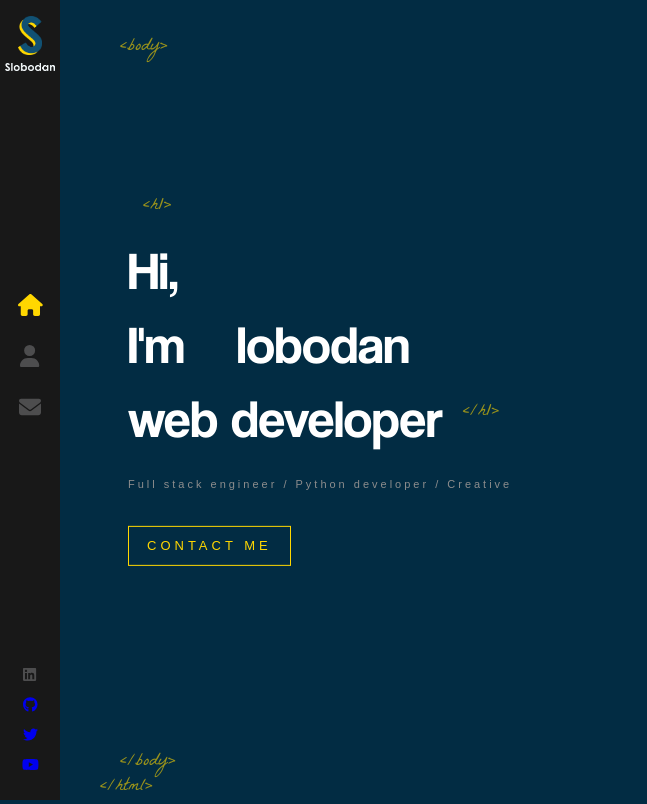
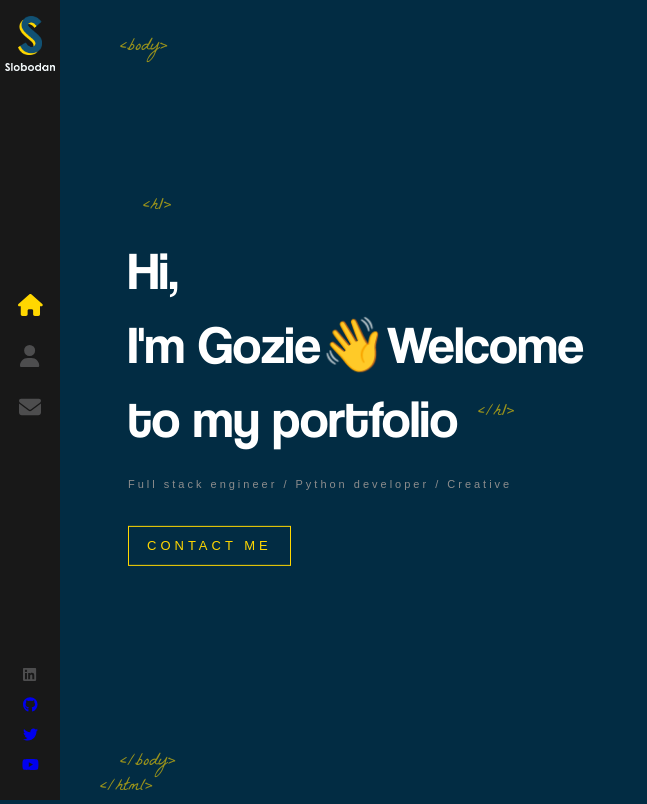
Before and after one commit to gozie11/react-portfolio, a React (Create React App) app: page / in a window 1280 px wide. Shown: the whole page, without its empty margins (0-647 px from the left). Built offline with nearby package versions, Linux system fonts and the light colour scheme.

Commit message:
fixed the home page formatting

```diff
--- a/src/components/Home/index.js
+++ b/src/components/Home/index.js
@@ -6,11 +6,11 @@ const Home = () => {
     return (
         <div className="container home-page">
             <div className="text-zone">
-                <h1>Hi, <br /> I'm
-                <img src={LogoTitle} alt="developer" />
-                lobodan
-                <br />
-                web developer
+                <h1>Hi, <br /> I'm Gozie
+                {/* <img src={LogoTitle} alt="developer" /> */}
+
+                <span className="wave-emoji">👋</span>
+                Welcome to my portfolio
                 </h1>
                 <h2>Full stack engineer / Python developer / Creative</h2>
                 <Link to="/contact" className="flat-button">CONTACT ME</Link>
```
